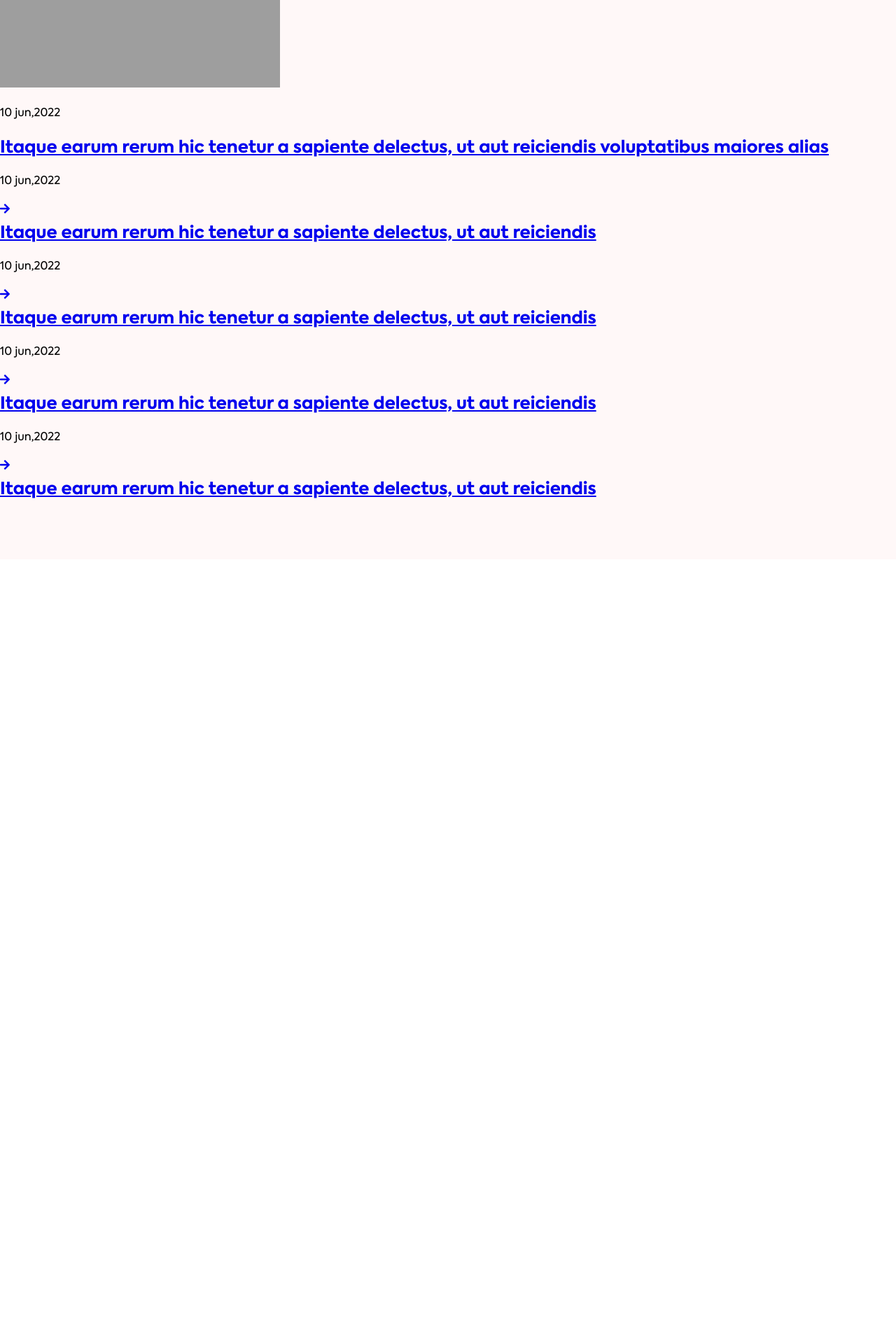
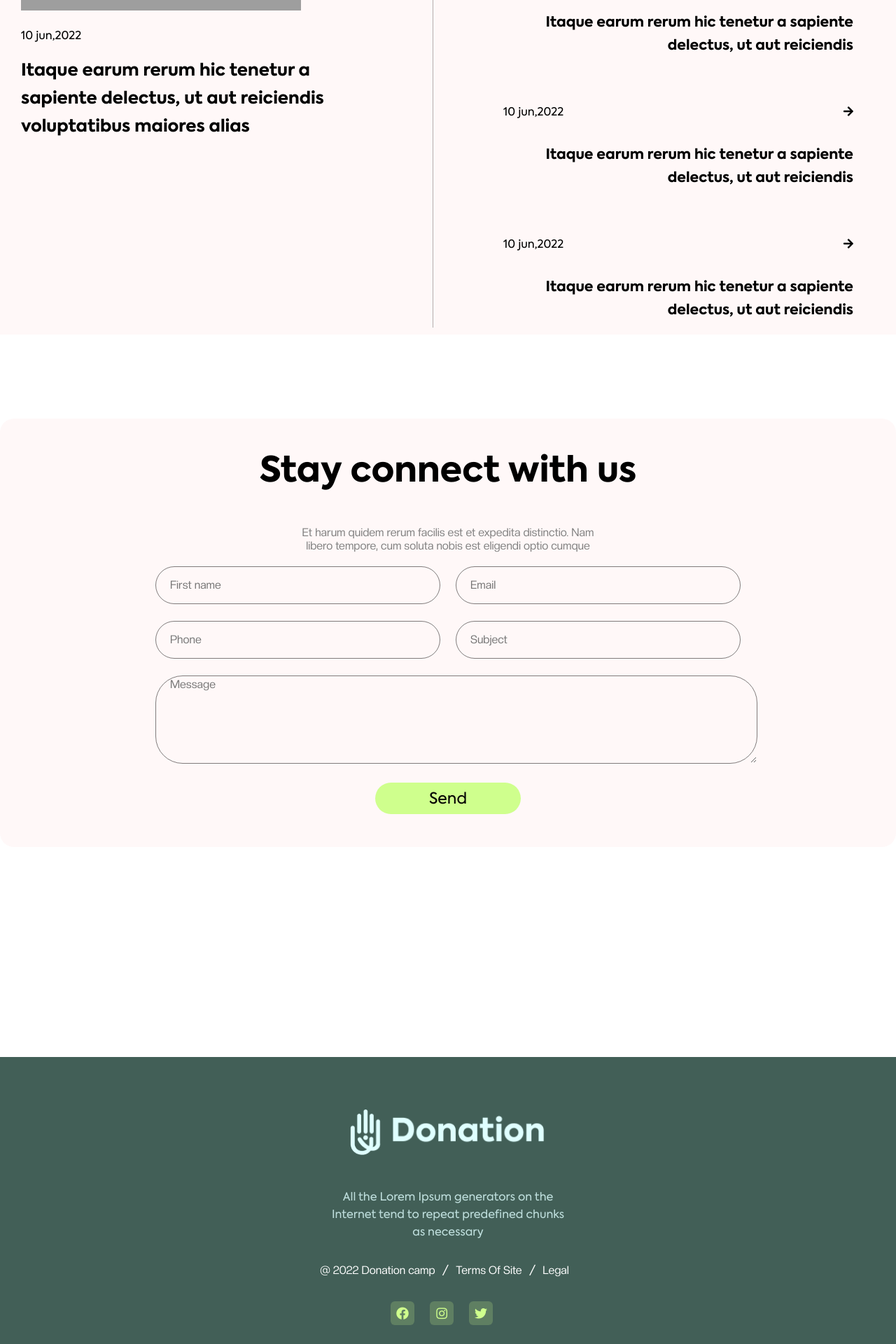
Before and after one commit to lehan1410/WEBGK, a PHP site: page / in a window 1280 px wide. Shown: the part 3280-5200 px from the top of the page at 70% size. Before the commit the page ends 3992 px from the top, so only its background shows below. Run offline with PHP 8.4, Linux system fonts and the light colour scheme; some libraries are stand-ins or nearby versions; grey boxes are pictures that could not be loaded.

Commit message:
kkkkkkkkkkkk

```diff
--- a/css/index.css
+++ b/css/index.css
@@ -1,4 +1,3 @@
-
 @font-face {
     font-family: 'Axiforma';
     font-weight: 800;
@@ -54,10 +53,14 @@
 }
 
 body {
-    background-color: #425F57;
+    /* background-color: #425F57; */
     font-family: 'Axiforma';
     display: flex;
     margin: 0;
+}
+
+#hero {
+    background: #425F57;
 }
 
 h1,
@@ -129,7 +132,7 @@ body {
     font-family: 'Creato Display';
 }
 
-.navbar > ul > li > a{
+.navbar>ul>li>a {
     color: #dfffff;
 }
 
@@ -140,6 +143,7 @@ body {
     font-family: 'Font Awesome 5 Pro';
     margin-left: 6px;
 }
+
 .navbar .donation {
     margin-right: 60px;
     padding: 10px 30px 10px;
@@ -175,27 +179,27 @@ body {
 }
 
 .main {
-    margin-top: 150px;
+    margin-top: 84px;
 }
 
 section {
     display: block;
 }
 
-#hero > .wc-hero > h1{
+#hero>.wc-hero>h1 {
     color: #dfffff;
     font-size: 52px;
     padding-bottom: 40px;
     text-align: center;
 }
 
-#hero > .wc-hero > div {
+#hero>.wc-hero>div {
     display: flex;
     justify-content: center;
     padding-bottom: 80px;
 }
 
-#hero > .wc-hero > div > a{
+#hero>.wc-hero>div>a {
     color: black;
     border: 1px solid #cfff8d;
     padding: 10px 25px 6px;
@@ -208,7 +212,7 @@ section {
     width: fit-content;
 }
 
-#hero > .wc-hero > div > button{
+#hero>.wc-hero>div>button {
     color: white;
     border: 1px solid #cfff8d;
     padding: 10px 25px 6px;
@@ -221,7 +225,7 @@ section {
     width: fit-content;
 }
 
-#hero > div > img {
+#hero>div>img {
     width: 92%;
     display: block;
     margin-left: auto;
@@ -229,7 +233,7 @@ section {
     position: static;
 }
 
-.about-us h2.title{
+.about-us h2.title {
     display: block;
     margin-left: auto;
     margin-right: auto;
@@ -292,13 +296,13 @@ section {
     margin-top: 44px;
 }
 
-.wc-help h2{
+.wc-help h2 {
     font-size: 45px;
     text-align: center;
     padding-top: 120px;
 }
 
-.wc-help p{
+.wc-help p {
     font-size: 16px;
     color: #7F7F7F;
     line-height: 26px;
@@ -328,7 +332,7 @@ section {
     padding-bottom: 136px;
 }
 
-.wc-story p{
+.wc-story p {
     position: relative;
     display: flex;
     align-items: center;
@@ -342,7 +346,7 @@ section {
     z-index: 1;
 }
 
-.wc-story p::before{
+.wc-story p::before {
     content: '';
     display: block;
     position: absolute;
@@ -352,7 +356,7 @@ section {
     z-index: -1;
 }
 
-.help-event .para{
+.help-event .para {
     font-size: 16px;
     color: #7F7F7F;
     font-weight: 400;
@@ -365,25 +369,26 @@ section {
     padding: 60px 15px;
 }
 
-.wc-timeline .timeline-title h2{
+.wc-timeline .timeline-title h2 {
     font-size: 50px;
     padding-bottom: 10px;
     color: #DFFFFF;
 }
 
-.wc-timeline .timeline-title{
+.wc-timeline .timeline-title {
     padding-bottom: 70px;
 }
 
-.wc-timeline .timeline-title p{
+.wc-timeline .timeline-title p {
     color: #DFFFFFCC;
     max-width: 51%;
 }
 
 .wc-latest {
     background-color: #FFF8F8;
-    padding: 80px 0;
+    padding: 10px 30px;
     margin-bottom: 120px;
+    /* position: relative; */
 }
 
 .wc-latest .latest-title {
@@ -403,3 +408,227 @@ section {
     font-weight: 400;
     font-family: 'Creato Display';
 }
+
+.wc-latest .single-cause-item {
+    border-left: 1px solid rgba(0, 0, 0, 0.3);
+    padding-left: 100px;
+    margin-left: 100px;
+    padding-top: 40px;
+}
+
+.cause-content {
+    /* max-width: 50%; */
+    text-align: right;
+}
+
+.latest-image-content {
+    max-width: 40%;
+}
+
+.wc-latest .single-cause-item .cause-meta {
+    display: flex;
+    align-items: center;
+    justify-content: space-between;
+    padding-bottom: 16px;
+}
+
+.wc-latest .single-cause-item .cause-content {
+    max-width: 500px;
+    padding-bottom: 50px;
+}
+
+.wc-latest .single-cause-item .cause-content:last-child {
+    padding-bottom: 7px;
+}
+
+.wc-latest .single-cause-item h2 {
+    font-size: 20px;
+}
+
+.wc-latest .ab {
+    display: flex;
+}
+
+.wc-latest a {
+    color: #000000;
+    text-decoration: none;
+}
+
+.wc-latest .latest-image-content p.date {
+    color: #425F57;
+    font-family: 'Axiforma';
+}
+
+.wc-latest .latest-image-content h2,
+a:hover {
+    color: #557571;
+}
+
+.wc-chariti {
+    padding-bottom: 140px;
+
+    /* position: relative;
+    background-color: transparent; */
+}
+
+.wc-chariti .charities-img {
+    /* position: relative; */
+    /*  */
+    overflow: hidden;
+}
+
+.wc-chariti > .project-img {
+    position: relative;
+    display: grid;
+    grid-template-columns: repeat(3, 1fr);
+}
+
+.latest-news{
+    text-align: center;
+    border: #425F57;
+    border-radius: 50px;
+}
+.contactus {
+    background-color: #fff8f8;
+    border-radius: 20px;
+}
+
+.contact-title h2 {
+    font-size: 50px;
+    font-family: 'Axiforma';
+    text-align: center;
+    padding: 35px;
+}
+
+.contact-title p {
+    font-size: 16px;
+    font-family: 'Creato Display';
+    text-align: center;
+    color: #7f7f7f;
+    justify-content: center;
+    max-width: 33%;
+    margin: auto;
+    padding-bottom: 20px;
+}
+
+.contact-form {
+    max-width: 836px;
+    margin: 0 auto;
+    padding-bottom: 50px;
+}
+
+.contact-form .nema-and-number,
+.contact-form .email-and-submit {
+    display: flex;
+    grid-gap: 22px;
+    margin-bottom: 24px;
+}
+
+.contact-form .form-control {
+    min-height: 50px;
+    border-radius: 50px;
+    background-image: none;
+    font-size: 16px;
+    color: #7F7F7F;
+    font-family: 'Creato Display';
+    background-color: transparent;
+    width: 100%;
+    border: 1px solid rgba(0, 0, 0, 0.5);
+    padding-left: 20px;
+}
+
+.form-control:focus {
+    background-color: transparent;
+    box-shadow: none;
+    border: 1px solid #000;
+}
+
+.contact-form textarea.form-control {
+    min-height: 120px;
+    border-radius: 39px;
+    margin-bottom: 25px;
+}
+
+.contact-form .contact-form-button {
+    text-align: center;
+}
+
+.contact-form .contact-form-button .btn {
+    font-size: 22px;
+    padding: 13px 77px 10px;
+    font-family: 'Axiforma';
+    background: #cfff8d;
+    border-radius: 30px;
+    color: black;
+    text-decoration: none;
+}
+
+footer {
+    background-color: #425F57;
+    padding: 75px 0;
+    bottom: 0;
+    left: 0;
+    width: 100%;
+    z-index: 0;
+    margin-top: 300px;
+}
+
+.footer a.logo {
+    max-width: 280px;
+    width: 100%;
+    display: block;
+    margin: auto;
+}
+
+.footer-content {
+    text-align: center;
+}
+
+.footer-content img {
+    padding-bottom: 40px;
+    max-width: 280px;
+    margin: 0 auto;
+}
+
+.footer-content p {
+    color: #DFFFFFCC;
+    max-width: 26%;
+    margin: auto;
+    padding-bottom: 30px;
+}
+
+.footer-copyright {
+    color: #fff;
+    padding-bottom: 30px;
+}
+
+.social-icon a {
+    background: rgba(207, 255, 141, 0.2);
+    border-radius: 6px;
+    width: 34px;
+    height: 34px;
+    display: inline-flex;
+    align-items: center;
+    justify-content: center;
+    color: #CFFF8D;
+    font-size: 18px;
+    margin-right: 18px;
+    text-decoration: none;
+}
+
+.footer .social-icon a:hover {
+    background-color: #CFFF8D;
+    color: #000;
+}
+
+.footer-copyright a {
+    font-size: 16px;
+    color: #fff;
+    font-weight: 400;
+    font-family: 'Creato Display';
+    text-decoration: none;
+}
+
+.footer .footer-copyright a:hover {
+    color: #CFFF8D;
+}
--- a/index.html
+++ b/index.html
@@ -84,16 +84,22 @@
             <section class="about-us" style="background-color: #FFF8F8;">
                 <div class="container">
                     <div class="">
-                        <h2 class="title">Et harum quidem rerum facilis est et expedita distinctio. Nam libero tempore, cum soluta nobis est eligendi optio </h2>
+                        <h2 class="title">Et harum quidem rerum facilis est et expedita distinctio. Nam libero tempore,
+                            cum soluta nobis est eligendi optio </h2>
                     </div>
                     <div class="">
                         <div class="about-content">
                             <div>
-                                <p>If you are going to use a passage of Lorem Ipsum, you need to be sure there isn't anything embarrassing hidden in the middle of text. All the Lorem Ipsum generators on the Internet tend to repeat predefined chunks as necessary,
+                                <p>If you are going to use a passage of Lorem Ipsum, you need to be sure there isn't
+                                    anything embarrassing hidden in the middle of text. All the Lorem Ipsum generators
+                                    on the Internet tend to repeat predefined chunks as necessary,
                                     making this the first true generator on the Inte</p>
                                 <br>
-                                <P>There are many variations of passages of Lorem Ipsum available, but the majority have suffered alteration in some form, by injected humour, or randomised words which don't look even slightly believable. If you are going
-                                    to use a passage of Lorem Ipsum, you need to be sure there isn't anything embarrassing hidden in the middle of text.</P>
+                                <P>There are many variations of passages of Lorem Ipsum available, but the majority have
+                                    suffered alteration in some form, by injected humour, or randomised words which
+                                    don't look even slightly believable. If you are going
+                                    to use a passage of Lorem Ipsum, you need to be sure there isn't anything
+                                    embarrassing hidden in the middle of text.</P>
                                 <div>
                                     <a href="#">About us</a>
                                 </div>
@@ -114,7 +120,8 @@
 
                     <div class="">
                         <h2>Help me write</h2>
-                        <P>Temporibus autem quibusdam et aut officiis debitis aut rerum necessitatibus saepe eveniet ut et voluptates repudiandae sint et molestiae non recusandae. </P>
+                        <P>Temporibus autem quibusdam et aut officiis debitis aut rerum necessitatibus saepe eveniet ut
+                            et voluptates repudiandae sint et molestiae non recusandae. </P>
                     </div>
 
                     <div class="help-event">
@@ -126,12 +133,19 @@
                         </div>
 
                         <div class="para">
-                            <P>At vero eos et accusamus et iusto odio dignissimos ducimus qui blanditiis praesentium voluptatum deleniti atque corrupti quos dolores et quas molestias excepturi sint occaecati cupiditate non provident, similique sunt in
+                            <P>At vero eos et accusamus et iusto odio dignissimos ducimus qui blanditiis praesentium
+                                voluptatum deleniti atque corrupti quos dolores et quas molestias excepturi sint
+                                occaecati cupiditate non provident, similique sunt in
                                 culpa qui officia deserunt mollitia animi, id est laborum et dolorum fuga.</P>
-                            <P>Et harum quidem rerum facilis est et expedita distinctio. Nam libero tempore, cum soluta nobis est eligendi optio cumque nihil impedit quo minus id quod maxime placeat facere possimus, <span>omnis voluptas assumenda est, omnis dolor repellendus. Temporibus autem
-                            quibusdam </span> et aut officiis debitis aut rerum necessitatibus saepe eveniet ut et voluptates repudiandae
+                            <P>Et harum quidem rerum facilis est et expedita distinctio. Nam libero tempore, cum soluta
+                                nobis est eligendi optio cumque nihil impedit quo minus id quod maxime placeat facere
+                                possimus, <span>omnis voluptas assumenda est, omnis dolor repellendus. Temporibus autem
+                                    quibusdam </span> et aut officiis debitis aut rerum necessitatibus saepe eveniet ut
+                                et voluptates repudiandae
                             </P>
-                            <P>Sint et molestiae non recusandae. Itaque earum rerum hic tenetur a sapiente delectus, ut aut reiciendis voluptatibus maiores alias consequatur aut perferendis doloribus asperiores repellat
+                            <P>Sint et molestiae non recusandae. Itaque earum rerum hic tenetur a sapiente delectus, ut
+                                aut reiciendis voluptatibus maiores alias consequatur aut perferendis doloribus
+                                asperiores repellat
                             </P>
                         </div>
                     </div>
@@ -142,65 +156,116 @@
             <!-- <!====== Start-wc_latest-section =======> -->
             <section class="wc-latest">
                 <div class="container">
-                    <div class="row">
-                        <div class="col-12 p-0">
                     <div class="latest-title">
-                                <h2 data-aos="fade-up" data-aos-duration="1500">Latest News</h2>
-                                <p data-aos="fade-up" data-aos-duration="1500">Et harum quidem rerum facilis est et expedita distinctio. Nam libero tempore, cum soluta nobis est eligendi optio cumque nihil impedit quo minus id quod maxime placeat facere possimus
+                        <h2>Latest News</h2>
+                        <p>Et harum quidem rerum facilis est et expedita distinctio. Nam libero tempore, cum soluta
+                            nobis est eligendi optio cumque nihil impedit quo minus id quod maxime placeat facere
+                            possimus
                         </p>
                     </div>
                 </div>
-                        <div class="col-lg-6 col-md-6 p-0">
+                <div class="ab">
                     <div class="latest-image-content">
-                                <img src="images/latest.png" alt="../" data-aos="zoom-in-up" data-aos-duration="2000">
-                                <p class="date" data-aos="fade-up" data-aos-duration="1500">10 jun,2022</p>
-                                <h2 data-aos="fade-up" data-aos-duration="1500"><a href="news.html">Itaque earum rerum hic tenetur a sapiente delectus, ut aut reiciendis
+                        <img src="images/latest.png" alt="../">
+                        <p>10 jun,2022</p>
+                        <h2><a href="news.html">Itaque earum rerum hic tenetur a sapiente delectus, ut aut reiciendis
                                 voluptatibus maiores alias
                             </a>
                         </h2>
                     </div>
-                        </div>
-                        <div class="col-lg-6 col-md-6 p-0">
                     <div class="single-cause-item">
-                                <div class="cause-content" data-aos="fade-up" data-aos-duration="1500">
+                        <div class="cause-content">
                             <div class="cause-meta">
                                 <p class="date">10 jun,2022</p>
                                 <a href="news-details.html"><i class="fas fa-arrow-right"></i></a>
                             </div>
-                                    <h2><a href="news-details.html">Itaque earum rerum hic tenetur a sapiente delectus, ut aut reiciendis </a>
+                            <h2><a href="news-details.html">Itaque earum rerum hic tenetur a sapiente delectus, ut aut
+                                    reiciendis </a>
                             </h2>
                         </div>
-                                <div class="cause-content" data-aos="fade-up" data-aos-duration="1500">
+                        <div class="cause-content">
                             <div class="cause-meta">
                                 <p class="date">10 jun,2022</p>
                                 <a href="news-details.html"><i class="fas fa-arrow-right"></i></a>
                             </div>
-                                    <h2><a href="news-details.html">Itaque earum rerum hic tenetur a sapiente delectus, ut aut reiciendis </a>
+                            <h2><a href="news-details.html">Itaque earum rerum hic tenetur a sapiente delectus, ut aut
+                                    reiciendis </a>
                             </h2>
                         </div>
-                                <div class="cause-content" data-aos="fade-up" data-aos-duration="1500">
+                        <div class="cause-content">
                             <div class="cause-meta">
                                 <p class="date">10 jun,2022</p>
                                 <a href="news-details.html"><i class="fas fa-arrow-right"></i></a>
                             </div>
-                                    <h2><a href="news-details.html">Itaque earum rerum hic tenetur a sapiente delectus, ut aut reiciendis </a>
+                            <h2><a href="news-details.html">Itaque earum rerum hic tenetur a sapiente delectus, ut aut
+                                    reiciendis </a>
                             </h2>
                         </div>
-                                <div class="cause-content" data-aos="fade-up" data-aos-duration="1500">
+                        <div class="cause-content">
                             <div class="cause-meta">
                                 <p class="date">10 jun,2022</p>
                                 <a href="news-details.html"><i class="fas fa-arrow-right"></i></a>
                             </div>
-                                    <h2><a href="news-details.html">Itaque earum rerum hic tenetur a sapiente delectus, ut aut reiciendis</a>
+                            <h2><a href="news-details.html">Itaque earum rerum hic tenetur a sapiente delectus, ut aut
+                                    reiciendis</a>
                             </h2>
                         </div>
                     </div>
                 </div>
+            </section>
+            <!-- <!=== start-contact-section =====> -->
+        <div class="contactus">
+            <section class="contact">
+                <div class="container">
+                    <div class="contact-title">
+                        <h2>Stay connect with us</h2>
+                        <p>Et harum quidem rerum facilis est et
+                            expedita distinctio. Nam libero tempore, cum soluta nobis est eligendi optio
+                            cumque</p>
+                    </div>
+                    <div class="contact-form">
+                        <div class="nema-and-number">
+                            <input type="text" class="form-control" name="name" placeholder="First name">
+                            <input type="email" class="form-control" name="Your email" placeholder="Email">
+                        </div>
+                        <div class="email-and-submit"">
+                            <input type=" text" class="form-control" name="number" placeholder="Phone">
+                            <input type="text" class="form-control" name="Subject" placeholder="Subject">
+                        </div>
+                        <textarea class="form-control" placeholder="Message"></textarea>
+                        <div class="contact-form-button">
+                            <a href="javascript:;" class="btn btn-primary">Send</a>
+                        </div>
                     </div>
                 </div>
             </section>
-            <!-- <!====== End-wc_latest-section=======> -->
         </div>
+    </div>
+    <!-- <!=== End-contact-section =====> -->
+
+
+    <!-- <!=== start-footer-section =====> -->
+    <footer class="footer">
+        <div class="container">
+            <div class="footer-content">
+                <a href="index.html"><img src="images/footer-logo.png" alt="../"></a>
+                <P>All the Lorem Ipsum generators on the Internet tend to repeat predefined chunks as
+                    necessary</P>
+                <div class="footer-copyright"><a href="#" style="margin-right: 10px;">@ 2022 Donation
+                        camp</a>/<a href="#" style="margin-right: 10px; margin-left:10px">Terms Of
+                        Site</a>/<a href="#" style="margin-right: 10px; margin-left:10px">Legal</a></div>
+                <div class="social-icon">
+                    <a href="#"><i class="fab fa-facebook-f"></i></a>
+                    <a href="#"><i class="fab fa-instagram"></i></a>
+                    <a href="#"><i class="fab fa-twitter"></i></a>
+                </div>
+            </div>
+        </div>
+    </footer>
+
+
+        </div>
+
 </body>
 
 </html>
```
Lines whose indentation alone changed are shown as unchanged.
